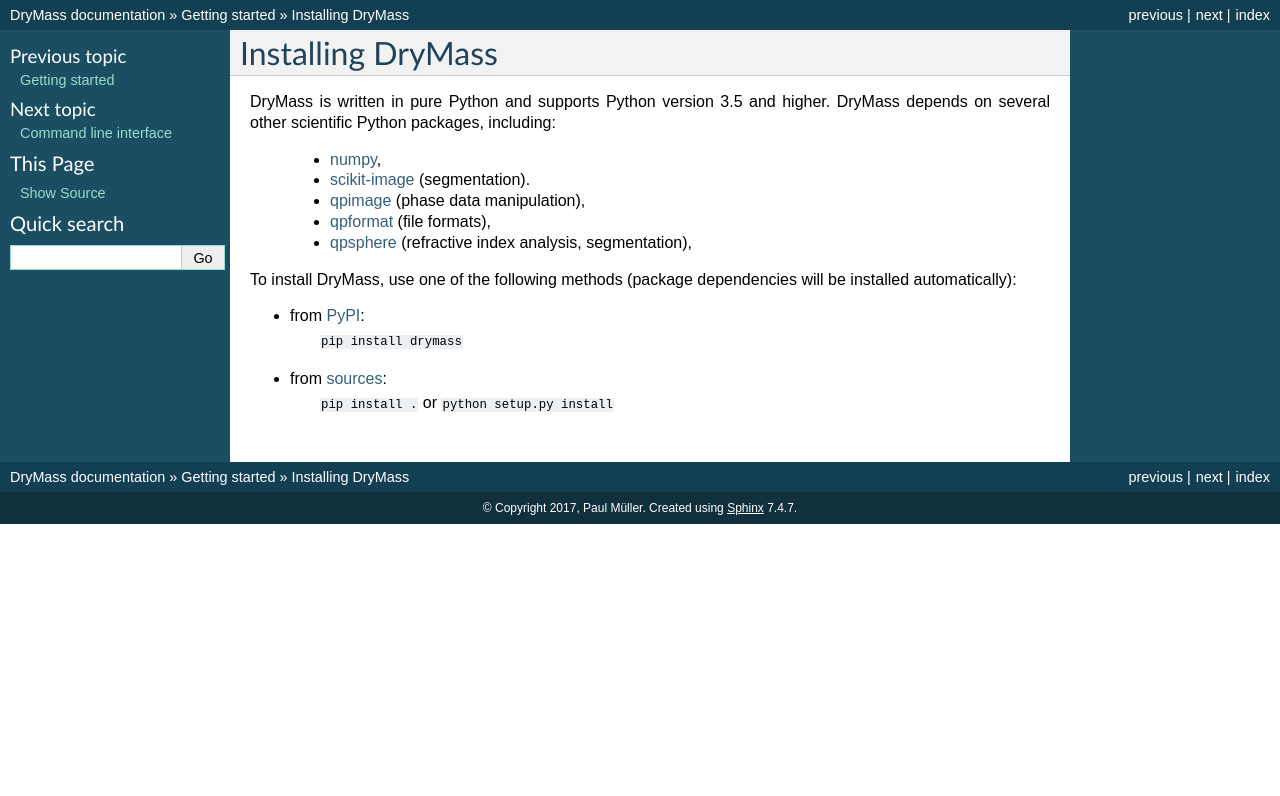
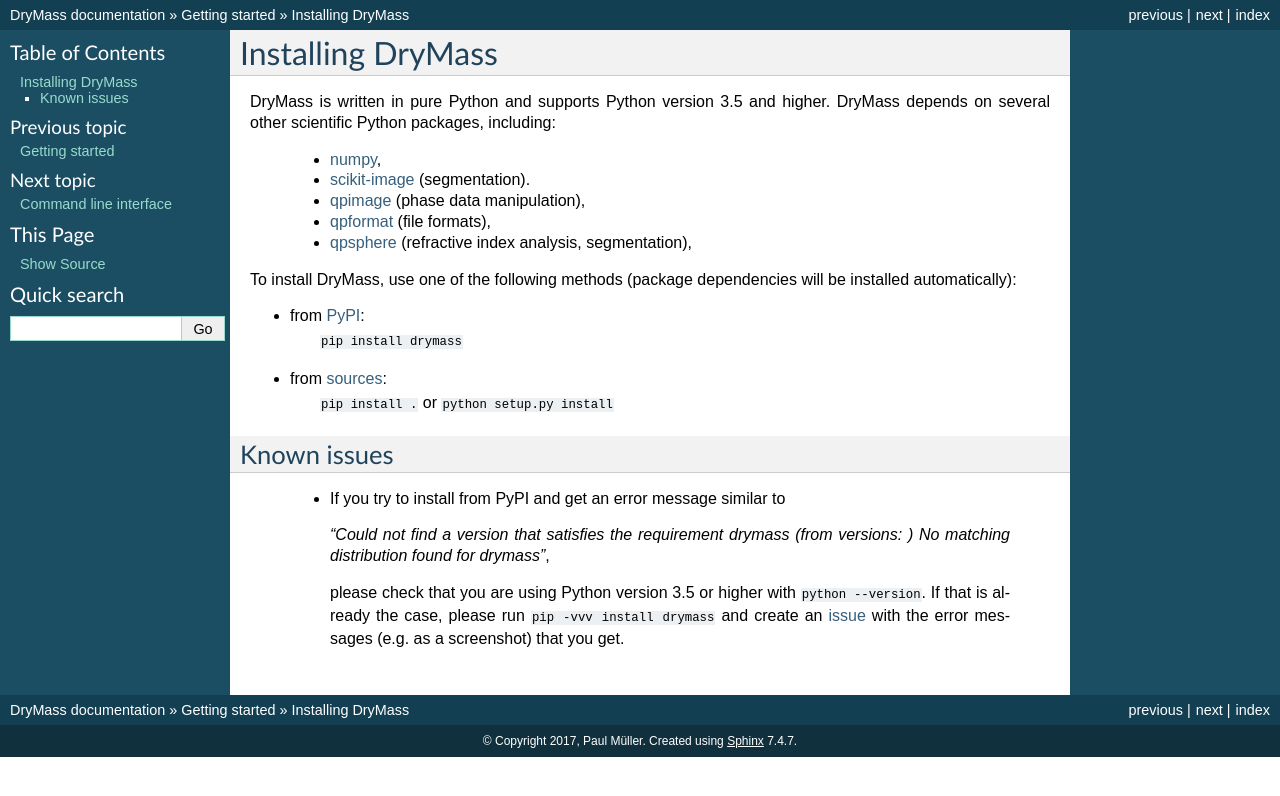
Before and after one commit to RI-imaging/DryMass, a Sphinx documentation site: the page built from docs/installation.rst, in a window 1280 px wide. Shown: the top 796 px of the page. Built offline with Sphinx 7.4.7, drawn with Linux system fonts in a browser that asks for light colours; pages that are not in the unit, such as notebooks, are missing from menus; the version number could not be read and is left out.

Commit message:
update docs

```diff
--- a/docs/installation.rst
+++ b/docs/installation.rst
@@ -20,3 +20,16 @@
 * from `sources <https://github.com/RI-imaging/DryMass>`_:
     ``pip install .`` or
     ``python setup.py install``
+
+
+Known issues
+------------
+ - If you try to install from PyPI and get an error message similar to
+
+   `"Could not find a version that satisfies the requirement drymass (from versions: )
+   No matching distribution found for drymass"`,
+
+   please check that you are using Python version 3.5 or higher with ``python --version``.
+   If that is already the case, please run ``pip -vvv install drymass`` and create an
+   `issue <https://github.com/RI-imaging/DryMass/issues>`_ with the error
+   messages (e.g. as a screenshot) that you get.
--- a/setup.py
+++ b/setup.py
@@ -18,7 +18,7 @@
     release_deps = []
 else:
     release_deps = ["qpformat==0.1.1",
-                    "qpimage==0.1.3",
+                    "qpimage==0.1.4",
                     "qpsphere==0.1.1",
                     ]
 
```
